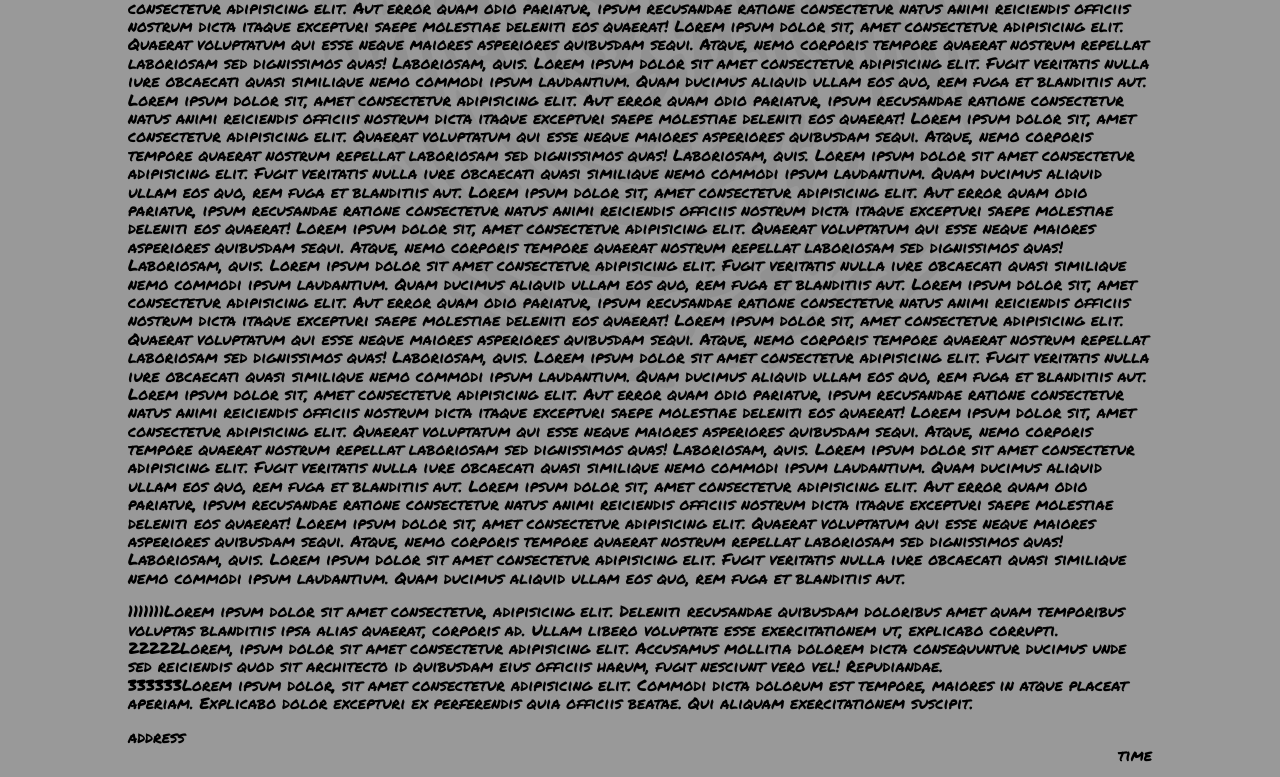
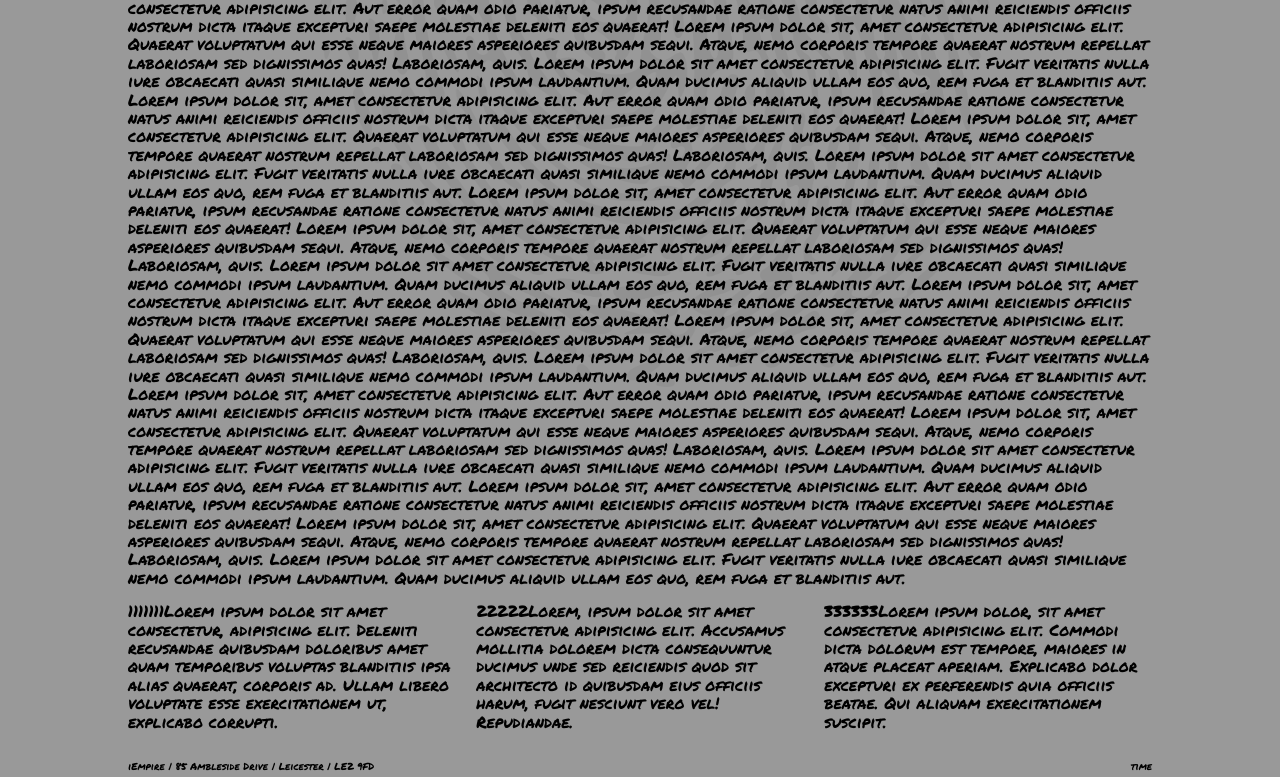
Before and after one commit to P5o0j/iEmpire, a plain HTML site: page template.html in a window 1280 px wide. Shown: the part 478-1255 px from the top of the page. Drawn offline with Linux system fonts and the light colour scheme; a web font is replaced by a local one.

Commit message:
changes to footer section

```diff
--- a/scss/_medium.scss
+++ b/scss/_medium.scss
@@ -31,3 +31,12 @@ nav a:hover {
 }
 
 /***** FOOTER *****/
+.footer-main {
+  display: flex;
+  justify-content: space-between;
+}
+.footer-one,
+.footer-two,
+.footer-three {
+  width: 32%;
+}
--- a/scss/_small.scss
+++ b/scss/_small.scss
@@ -110,6 +110,23 @@ footer {
 
 .footer-main {
   padding: 15px 0;
+  // display: flex;
+  // justify-content: space-between;
+  // flex-direction: column;
+}
+.footer-one,
+.footer-two,
+.footer-three {
+  margin-bottom: 15px;
+}
+.bottom-bar {
+  font-size: x-small;
+  display: flex;
+  justify-content: space-between;
+  margin-bottom: 5px;
+}
+.bottom-bar-left {
+  width: 75%;
 }
 .bottom-bar-right {
   text-align: right;
--- a/template.html
+++ b/template.html
@@ -184,7 +184,9 @@
         </div>
       </div>
       <div class="bottom-bar">
-        <div class="bottom-bar-left">address</div>
+        <div class="bottom-bar-left">
+          iEmpire | 85 Ambleside Drive | Leicester | LE2 9FD
+        </div>
         <div class="bottom-bar-right">time</div>
       </div>
     </footer>
```
Also changed, not shown: css/style.css, 1 other file.
